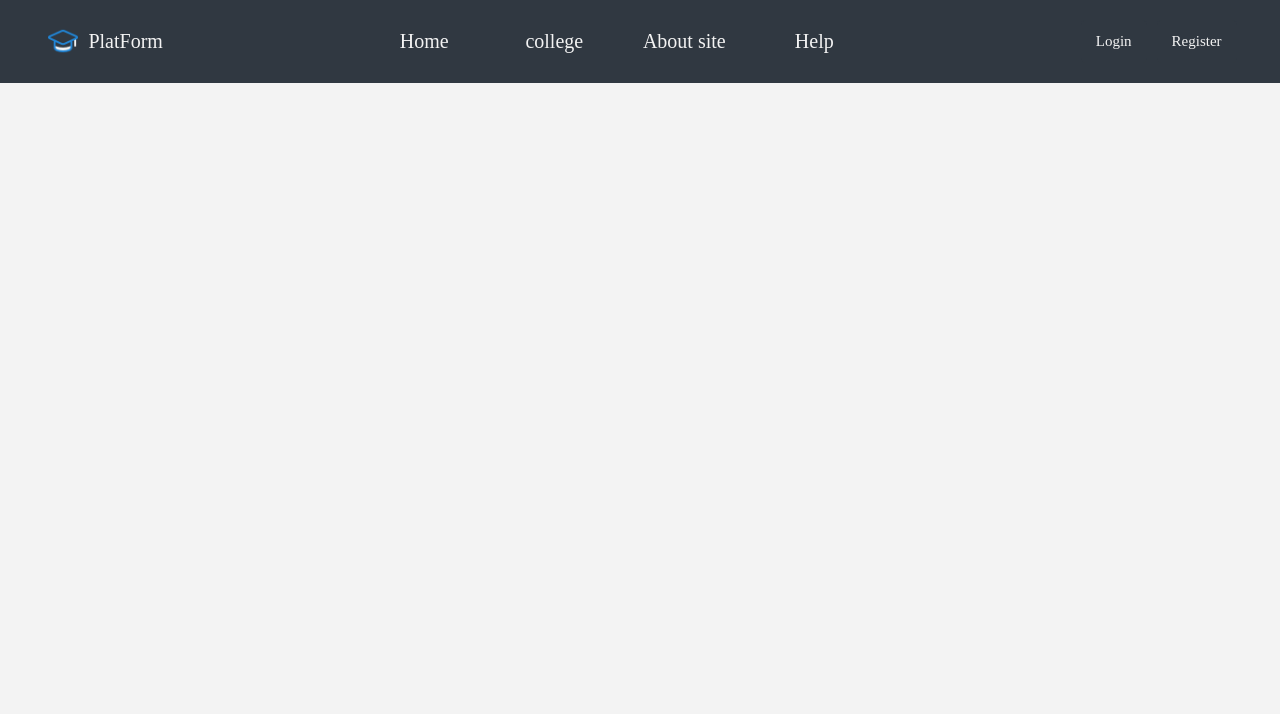
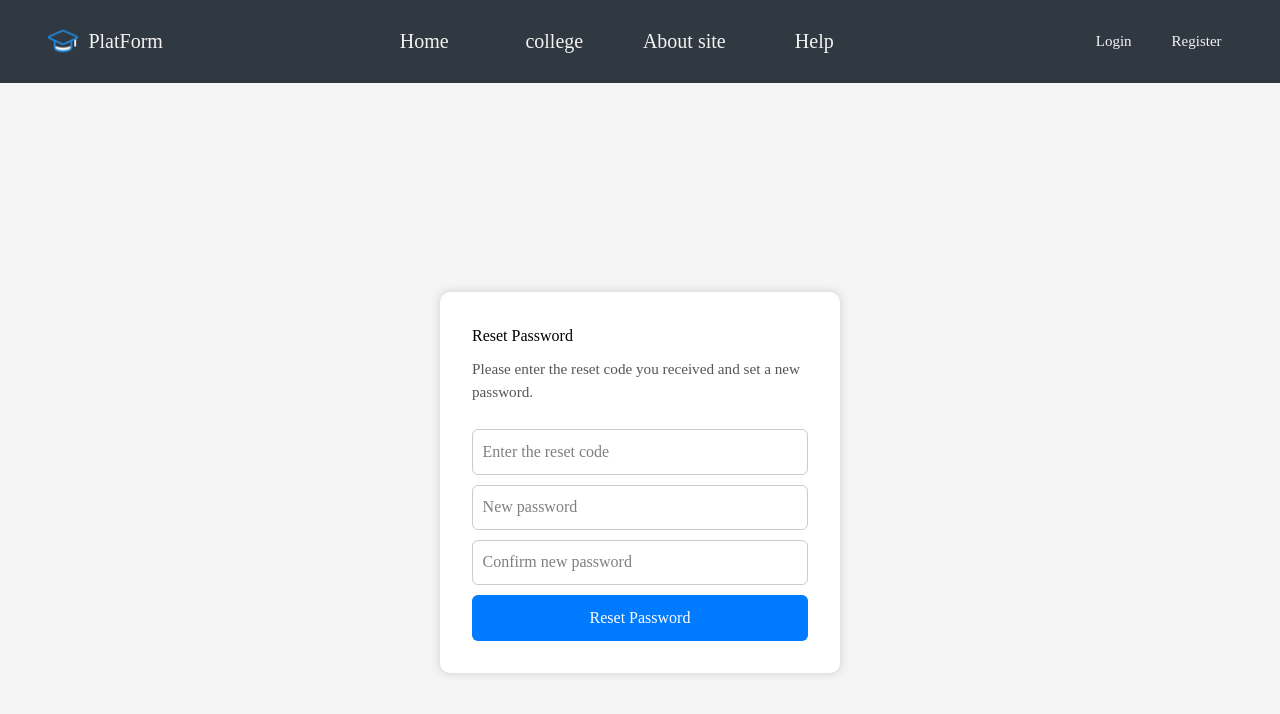
Before and after one commit to ahmadtomeh03/PlatForm, a React (Vite) app in the folder front-end/: page /reset-password in a window 1280 px wide. Shown: the top 714 px of the page. Built offline with nearby package versions, Linux system fonts and the light colour scheme; a web font is replaced by a local one.

Commit message:
adding reset password

```diff
--- a/front-end/src/App.jsx
+++ b/front-end/src/App.jsx
@@ -13,6 +13,8 @@ import Chatbot from "./Components/Chatbot/Chatbot";
 import { UserProvider } from "./Context/UserProvider";
 import ProfilePage from "./Pages/MyProfile/MyProfile";
 import MainDashboard from "./Components/Dashboard/MainDashboard";
+import ForgetPassword from "./ForgetPassword";
+import ResetPassword from "./ResetPassword";
 
 export default function App() {
   return (
@@ -39,6 +41,8 @@ export default function App() {
           <Route path="acount/:type" element={<LoginRegisterPage />} />
           <Route path="/profile" element={<ProfilePage />} />
           <Route path="/dashboard" element={<MainDashboard />} />
+          <Route path="/forgot-password" element={<ForgetPassword />} />
+        <Route path="/reset-password" element={<ResetPassword />} />
         </Routes>
         {/* <Chatbot></Chatbot> */}
       </div>
--- /dev/null
+++ b/front-end/src/ForgetPassword.jsx
@@ -0,0 +1,43 @@
+import React, { useState } from 'react';
+import axios from 'axios';
+import './ForgetReset.css';
+
+export default function ForgetPassword() {
+  const [email, setEmail] = useState('');
+  const [message, setMessage] = useState('');
+  const [error, setError] = useState('');
+
+  const handleSubmit = async (e) => {
+    e.preventDefault();
+    setMessage('');
+    setError('');
+    try {
+      const res = await axios.post('/forgot-password', { email });
+      setMessage(res.data.message);
+    } catch (err) {
+      setError(err.response?.data?.message || 'Something went wrong');
+    }
+  };
+
+  return (
+    <div className="forget-pass-container">
+      <form onSubmit={handleSubmit} className="forget-pass-form">
+        <h2>Forgot Password</h2>
+        <p className="forget-pass-info-msg">
+          Please enter your email address. A reset code will be sent to your inbox.
+        </p>
+        <input
+          type="email"
+          className="forget-pass-input"
+          placeholder="Enter your email"
+          required
+          value={email}
+          onChange={(e) => setEmail(e.target.value)}
+        />
+        <button type="submit" className="forget-pass-button">Send Reset Code</button>
+        {message && <p className="forget-pass-success-msg">{message}</p>}
+        {error && <p className="forget-pass-error-msg">{error}</p>}
+      </form>
+    </div>
+  );
+}
--- /dev/null
+++ b/front-end/src/ForgetReset.css
@@ -0,0 +1,49 @@
+.forget-pass-container {
+  height: 100vh; /* ملء الشاشة كاملة */
+  display: flex;
+  justify-content: center; /* توسيط أفقي */
+  align-items: center;     /* توسيط عمودي */
+  background-color: #f5f5f5;
+}
+
+.forget-pass-form {
+  width: 100%;
+  max-width: 400px;
+  padding: 2rem;
+  border-radius: 10px;
+  background-color: white;
+  box-shadow: 0 0 10px #ccc;
+  display: flex;
+  flex-direction: column;
+  gap: 10px;
+}
+
+.forget-pass-input {
+  padding: 0.6rem;
+  border: 1px solid #ccc;
+  border-radius: 6px;
+}
+
+.forget-pass-button {
+  padding: 0.7rem;
+  background-color: #007bff;
+  color: white;
+  border: none;
+  border-radius: 6px;
+  cursor: pointer;
+}
+
+.forget-pass-success-msg {
+  color: green;
+  text-align: center;
+}
+
+.forget-pass-error-msg {
+  color: red;
+  text-align: center;
+}
+.forget-pass-info-msg {
+  margin-bottom: 1rem;
+  font-size: 0.95rem;
+  color: #555;
+}
--- /dev/null
+++ b/front-end/src/ResetPassword.jsx
@@ -0,0 +1,68 @@
+import React, { useState } from 'react';
+import axios from 'axios';
+import './ForgetReset.css';
+
+export default function ResetPassword() {
+  const [token, setToken] = useState('');
+  const [newPassword, setNewPassword] = useState('');
+  const [confirmPassword, setConfirmPassword] = useState('');
+  const [message, setMessage] = useState('');
+  const [error, setError] = useState('');
+
+  const handleReset = async (e) => {
+    e.preventDefault();
+    setMessage('');
+    setError('');
+    if (newPassword !== confirmPassword) {
+      setError("Passwords don't match");
+      return;
+    }
+    try {
+      const res = await axios.post('/reset-password', {
+        token,
+        newPassword,
+      });
+      setMessage(res.data.message);
+    } catch (err) {
+      setError(err.response?.data?.message || 'Something went wrong');
+    }
+  };
+
+  return (
+    <div className="forget-pass-container">
+      <form onSubmit={handleReset} className="forget-pass-form">
+        <h2>Reset Password</h2>
+        <p className="forget-pass-info-msg">
+          Please enter the reset code you received and set a new password.
+        </p>
+        <input
+          type="text"
+          className="forget-pass-input"
+          placeholder="Enter the reset code"
+          required
+          value={token}
+          onChange={(e) => setToken(e.target.value)}
+        />
+        <input
+          type="password"
+          className="forget-pass-input"
+          placeholder="New password"
+          required
+          value={newPassword}
+          onChange={(e) => setNewPassword(e.target.value)}
+        />
+        <input
+          type="password"
+          className="forget-pass-input"
+          placeholder="Confirm new password"
+          required
+          value={confirmPassword}
+          onChange={(e) => setConfirmPassword(e.target.value)}
+        />
+        <button type="submit" className="forget-pass-button">Reset Password</button>
+        {message && <p className="forget-pass-success-msg">{message}</p>}
+        {error && <p className="forget-pass-error-msg">{error}</p>}
+      </form>
+    </div>
+  );
+}
```
